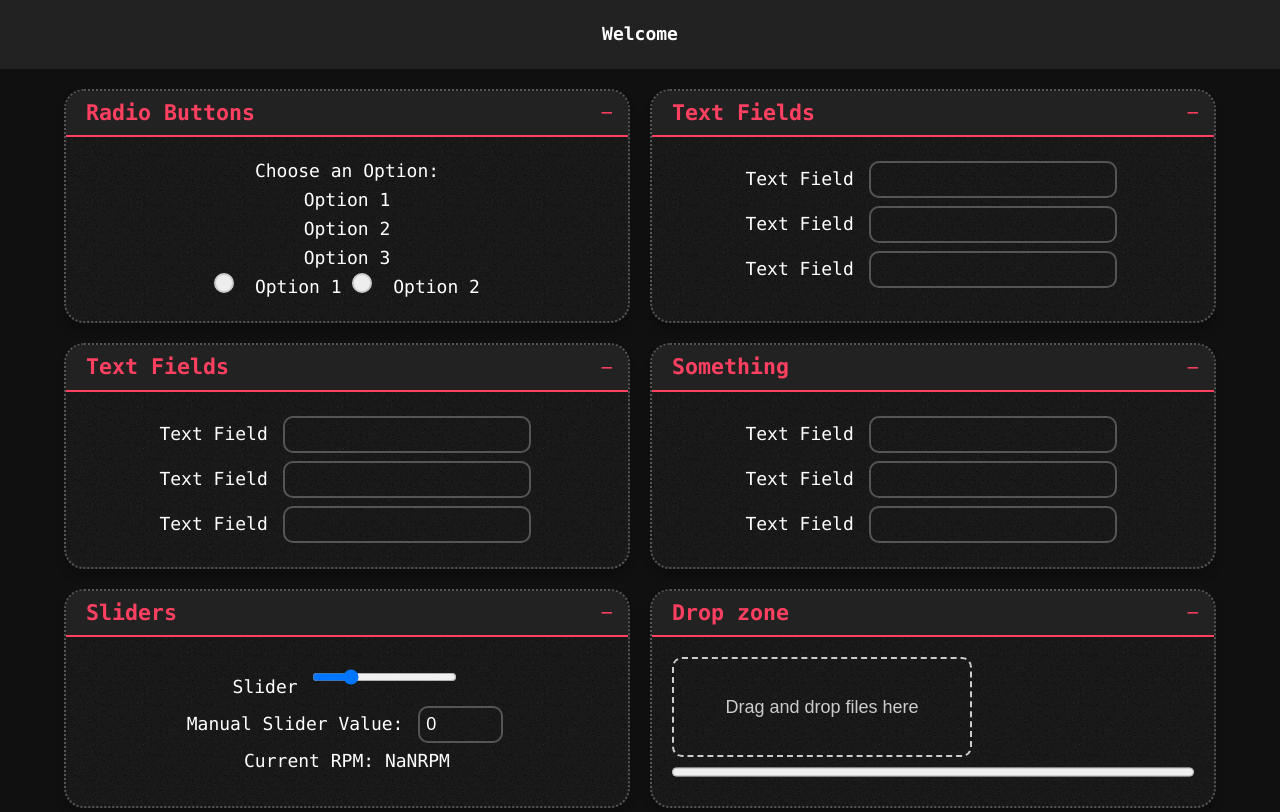
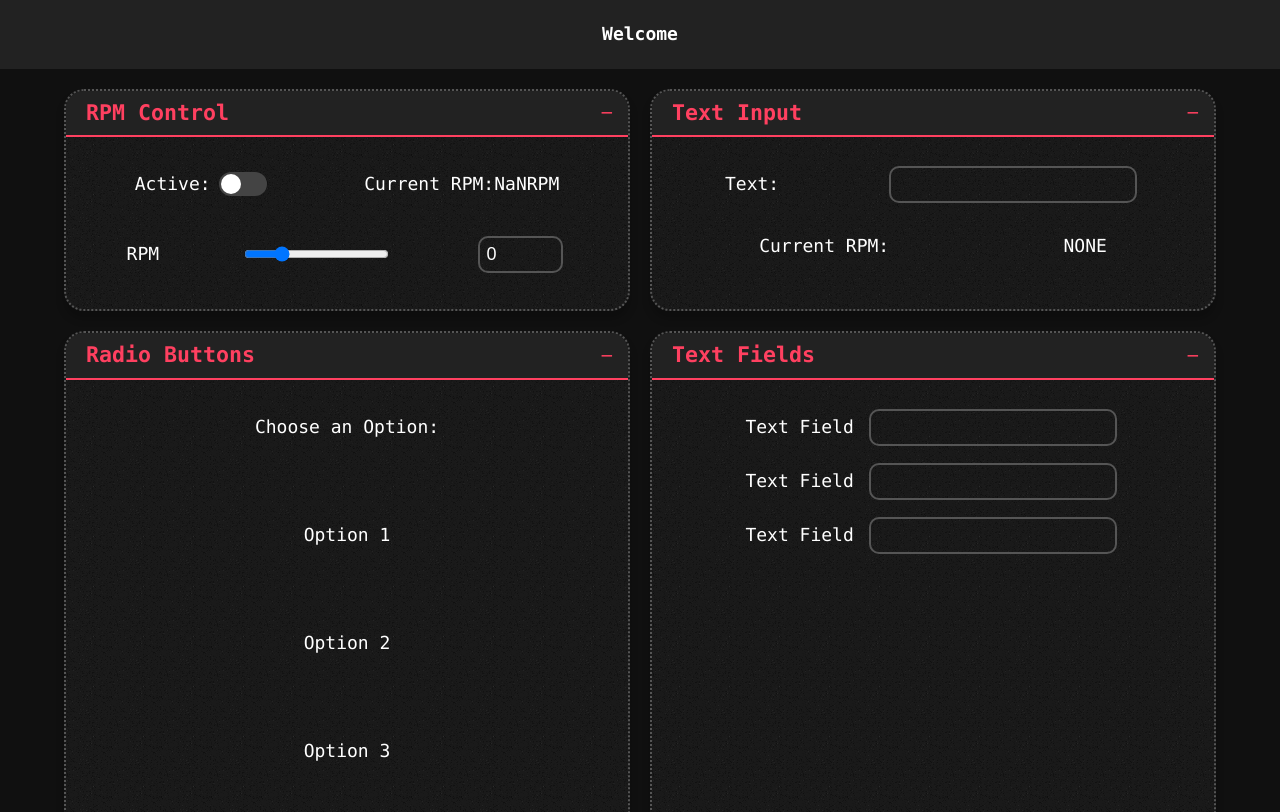
Before and after one commit to lostMia/Holographic-Display, a plain HTML site: page Holographic-Display/data/site/index.html in a window 1280 px wide. Shown: the top 812 px of the page. Drawn offline with Linux system fonts and the light colour scheme; no server answers.

Commit message:
fixed alignment issues and added sliders

```diff
--- a/Holographic-Display/data/site/index.html
+++ b/Holographic-Display/data/site/index.html
@@ -13,6 +13,58 @@
   </div>
   <form id="dataForm">
     <div class="grid-container">
+
+      <!-- RPM Item -->
+      <div class="item">
+        <div class="item-header" onclick="toggleSection(this)">
+          <h2>RPM Control</h2>
+          <button class="toggle-btn">−</button>
+        </div>
+        <div class="item-content" >
+          <div class="horizontal">
+            <!-- Motor active -->
+            <div class="horizontal">
+              <label>Active:</label>
+              <input type="checkbox" id="c1" name="c1" value="False">
+              <label class="checkbox-label" for="c1"/>
+            </div>
+
+            <!-- RPM Feedback -->
+            <div class="horizontal">
+              <label>Current RPM: </label>
+              <label id="currentRPMLabel">NONE</label>
+            </div>
+          </div>
+          <!-- RPM Target -->
+          <div class="horizontal">
+            <label for="slider">RPM</label>
+            <input type="range" min="0" max="255" value="50" class="slider" id="slider" name="s1">
+            <input type="number" id="manualSlider" min="0" max="255" value="0" name="s1">
+          </div>
+        </div>
+      </div>
+
+      <!-- RPM Item -->
+      <div class="item">
+        <div class="item-header" onclick="toggleSection(this)">
+          <h2>Text Input</h2>
+          <button class="toggle-btn">−</button>
+        </div>
+        <div class="item-content" >
+          <!-- Text to Show -->
+          <div class="horizontal">
+            <label>Text: </label>
+            <input type="text" id="textfield" name="t1">
+          </div>
+
+          <!-- RPM Feedback -->
+          <div class="horizontal">
+            <label>Current RPM: </label>
+            <label id="currentRPMLabel">NONE</label>
+          </div>
+        </div>
+      </div>
+
       <div class="item">
         <div class="item-header" onclick="toggleSection(this)">
           <h2>Radio Buttons</h2>
@@ -26,17 +78,6 @@
           <label for="option2">Option 2</label><br>
           <input type="radio" id="option3" name="r3" value="option3">
           <label for="option3">Option 3</label><br>
-
-          <label>
-            <input type="radio" name="r4" value="1">
-            <span class="custom-radio"></span>
-            <span class="radio-label">Option 1</span>
-          </label>
-          <label>
-            <input type="radio" name="r5" value="2">
-            <span class="custom-radio"></span>
-            <span class="radio-label">Option 2</span>
-          </label>
         </div>
       </div>
 
@@ -116,32 +157,6 @@
 
       <div class="item">
         <div class="item-header" onclick="toggleSection(this)">
-          <h2>Sliders</h2>
-          <button class="toggle-btn">−</button>
-        </div>
-        <div class="item-content">
-          <!-- Slider -->
-          <div class="input-group">
-            <label for="slider">Slider</label>
-            <input type="range" min="0" max="255" value="50" class="slider" id="slider" name="s1">
-          </div>
-
-          <!-- Manual Slider Input -->
-          <div class="input-group">
-            <label for="manualSlider">Manual Slider Value:</label>
-            <input type="number" id="manualSlider" min="0" max="255" value="0" name="s1">
-          </div>
-
-          <!-- RPM Feedback -->
-          <div class="input-group">
-            <label>Current RPM: </label>
-            <label id="currentRPMLabel">NONE</label>
-          </div>
-        </div>
-      </div>
-
-      <div class="item">
-        <div class="item-header" onclick="toggleSection(this)">
           <h2>Drop zone</h2>
           <button class="toggle-btn">−</button>
         </div>
--- a/Holographic-Display/data/site/style.css
+++ b/Holographic-Display/data/site/style.css
@@ -49,7 +49,7 @@ input {
   margin: 4px;
 }
 
-/** FF*/
+/* Slider */
 input[type="range"]::-moz-range-progress {
   background-color: #ff4060;
 }
@@ -57,11 +57,13 @@ input[type="range"]::-moz-range-track {
   background-color: #ff406030;
 }
 
+/* Text */
 input[type=text]:focus{
   outline: 2px solid #ff4060;
   border-color: #00000000;
 }
-/* Hide the default radio button */
+
+/* Radio Buttons */
 input[type="radio"] {
   position: absolute;
   opacity: 0;
@@ -85,6 +87,51 @@ input[type="radio"]:hover + .custom-radio {
   background-color: #ff4060;
 }
 
+input[type="checkbox"] {
+  align: center;
+  height: 0;
+  width: 0;
+  visibility: hidden;
+}
+
+.checkbox-label {
+  cursor: pointer;
+  text-indent: -9999px;
+  width: 48px;
+  height: 24px;
+  background: grey;
+  display: block;
+  border-radius: 24px;
+  position: relative;
+  background-color: #444444;
+}
+
+.checkbox-label:after {
+  content: "";
+  position: absolute;
+  top: 2px;
+  left: 2px;
+  width: 20px;
+  height: 20px;
+  background: #fff;
+  border-radius: 20px;
+  transition: 0.3s;
+}
+
+input:checked + .checkbox-label {
+  background: #ff4060;
+}
+
+input:checked + .checkbox-label:after {
+  left: calc(100% - 5px);
+  transform: translateX(-100%);
+}
+
+.checkbox-label:active:after {
+  width: 30px;
+}
+
+/* Buttons */
 input,
 button {
   background-color: #00000000;
@@ -214,10 +261,27 @@ button:hover {
 }
 
 .item-content {
+  line-height: 3;
   padding: 20px;
   max-height: 500px;
   overflow-y: auto;
   transition: max-height 0.3s ease-in-out;
+  display: flex;
+  flex-direction: column;
+}
+
+.horizontal {
+  display: flex;
+  align-items: center;
+  margin-bottom: 8px;
+  flex-direction: row;
+  justify-content: space-around;
+  font-size: 20em;
+}
+
+.vertical {
+  display: flex;
+  flex-direction: column;
 }
 
 .item-header:hover {
```
